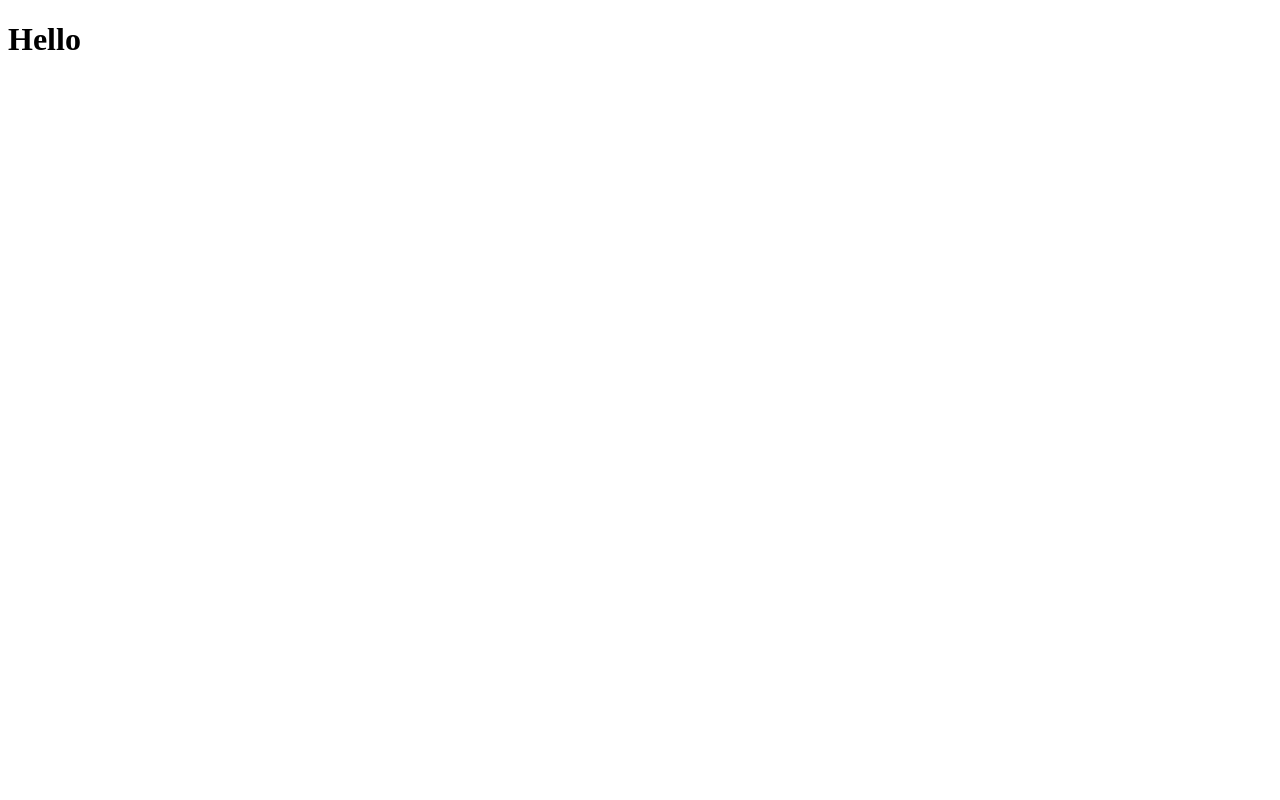
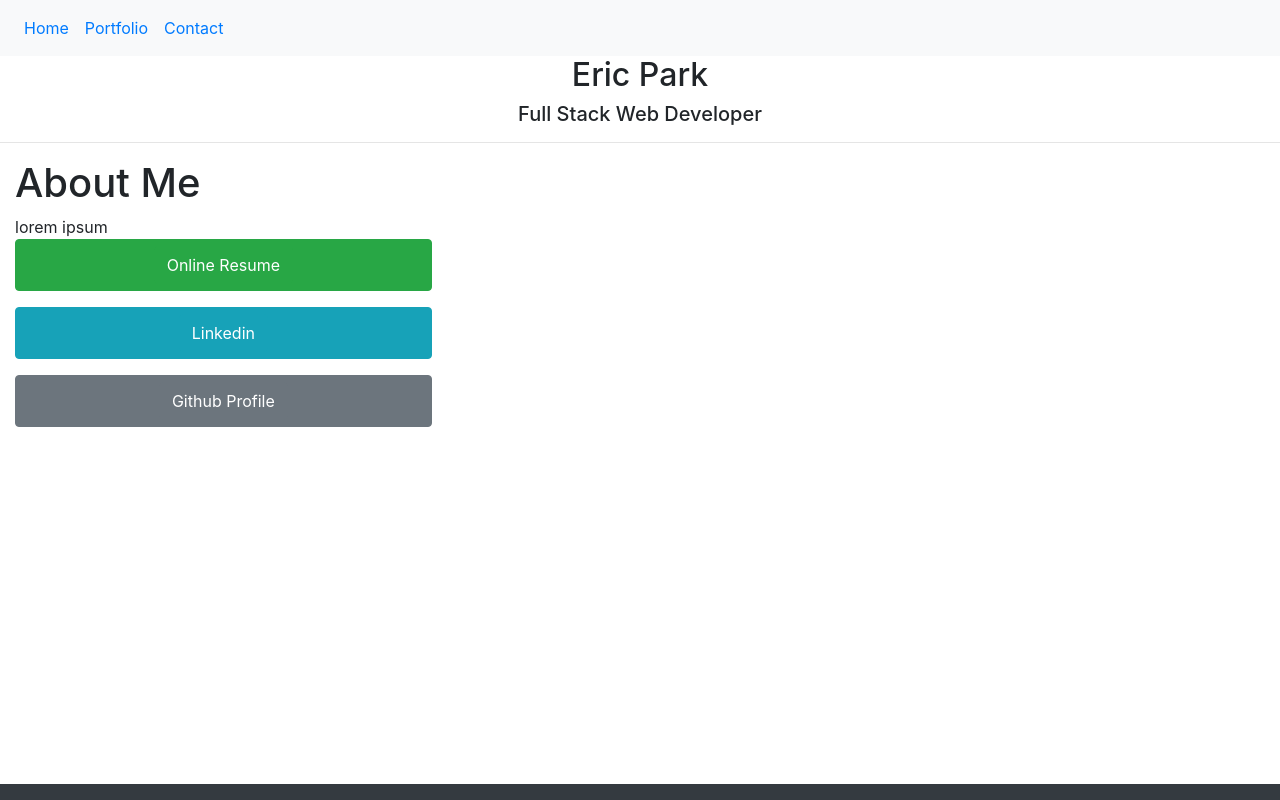
Before and after one commit to E-Park8/portfolio, a React (Create React App) app: page /ericparkportfolio in a window 1280 px wide. Built offline with nearby package versions, Linux system fonts and the light colour scheme.

Commit message:
fixed contact page

```diff
--- a/package.json
+++ b/package.json
@@ -6,9 +6,12 @@
     "@testing-library/jest-dom": "^5.11.5",
     "@testing-library/react": "^11.1.0",
     "@testing-library/user-event": "^12.1.10",
+    "bootstrap": "^4.5.3",
     "react": "^17.0.1",
     "react-dom": "^17.0.1",
+    "react-router-dom": "^5.2.0",
     "react-scripts": "4.0.0",
+    "reactstrap": "^8.6.0",
     "web-vitals": "^0.2.4"
   },
   "scripts": {
--- a/src/App.js
+++ b/src/App.js
@@ -1,10 +1,62 @@
+import React, { useState } from 'react'
+import { BrowserRouter as Router, Switch, Route, Link } from 'react-router-dom'
+import Home from './pages/Home'
+import Portfolio from './pages/Portfolio'
+import Contact from './pages/Contact'
+import {
+  Collapse,
+  Navbar,
+  NavbarToggler,
+  Nav,
+  NavItem,
+  NavLink,
 
+} from 'reactstrap'
 
-function App() {
+const App = () => {
+  const [isOpen, setIsOpen] = useState(false);
+
+  const toggle = () => setIsOpen(!isOpen);
   return (
-   <>
-   <h1>Hello</h1>
-   </>
+    <Router>
+      <div>
+        <Navbar color="light" light expand="md">
+          <NavbarToggler onClick={toggle} />
+          <Collapse isOpen={isOpen} navbar>
+            <Nav className="mr-auto" navbar>
+              <NavItem>
+                <NavLink><Link to='/ericparkportfolio/'>Home</Link></NavLink>
+              </NavItem>
+              <NavItem>
+                <NavLink><Link to='/ericparkportfolio/portfolio'>Portfolio</Link></NavLink>
+              </NavItem>
+              <NavItem>
+                <NavLink><Link to='/ericparkportfolio/contact'>Contact</Link></NavLink>
+              </NavItem>
+            </Nav>
+          </Collapse>
+        </Navbar>
+        <Switch>
+          <Route exact path="/ericparkportfolio" component={Home} />
+          <Route path="/ericparkportfolio/portfolio" component={Portfolio} />
+          <Route path="/ericparkportfolio/contact" component={Contact} />
+        </Switch>
+      </div>
+
+      <footer className="fixed-bottom">
+
+      <Navbar color="dark" light expand="md">
+
+            <Nav className="mr-auto" navbar>
+              <NavItem>
+
+              </NavItem>
+            </Nav>
+        </Navbar>
+
+      </footer>
+
+    </Router>
   )
 }
 
--- a/src/index.js
+++ b/src/index.js
@@ -2,6 +2,7 @@ import React from 'react';
 import ReactDOM from 'react-dom';
 import App from './App';
 import reportWebVitals from './reportWebVitals';
+import 'bootstrap/dist/css/bootstrap.min.css'
 
 ReactDOM.render(
   <React.StrictMode>
--- /dev/null
+++ b/src/pages/Contact/Contact.js
@@ -0,0 +1,35 @@
+import React from 'react'
+import { Button, Form, FormGroup, Label, Input, Container } from 'reactstrap'
+
+const Contact = () => {
+  return (
+    <Container>
+      <Form className="row">
+        <section className="col-md-2"></section>
+        <section id="content" className="text-center col-md-8">
+          <h1>Contact</h1>
+          <hr />
+          <p>If you'd like to get in touch, you may contact me through:</p>
+          <p><a href ="mailto:epark0995@gmail.com">Email</a></p>
+          <p> <a href="tel:562-519-8425">(562)-519-8425</a></p>
+          <p>Thank you!</p>
+          {/* <FormGroup className="form-group">
+            <Label htmlFor="exampleFormControlInput1">Name</Label>
+            <Input type="email" className="form-control" id="exampleFormControlInput1" placeholder="Type Full Name Here" />
+          </FormGroup>
+          <FormGroup className="form-group">
+            <Label htmlFor="exampleFormControlInput1">Email address</Label>
+            <Input type="email" className="form-control" id="exampleFormControlInput1" placeholder="name@example.com" />
+          </FormGroup>
+          <FormGroup className="form-group">
+            <Label htmlFor="exampleFormControlTextarea1">Message</Label>
+            <textarea className="form-control" id="exampleFormControlTextarea1" rows="3" placeholder="Want to talk? Send me a message!"></textarea>
+          </FormGroup>
+          <Button id="Submit" className="btn btn-success" type="submit">Submit</Button> */}
+        </section>
+      </Form>
+    </Container>
+  )
+}
+
+export default Contact
--- /dev/null
+++ b/src/pages/Contact/index.js
@@ -0,0 +1 @@
+export { default } from './Contact.js'
--- /dev/null
+++ b/src/pages/Home/Home.js
@@ -0,0 +1,28 @@
+import React from 'react'
+import '../../style.css'
+import { Button } from  'reactstrap'
+
+const Home = () => {
+  return (
+      <>
+    <h2 className='myName'>Eric Park</h2>
+    <h5 className='jobTitle'>Full Stack Web Developer</h5>
+    <hr/>
+    <div>
+    <section className="col-12">
+                        <h1>About Me</h1>
+                        <p>
+                            lorem ipsum
+                            <br/>
+                            <p><Button className='col-4' color="success"><a href="https://docs.google.com/document/d/1fhR-W9pTb3rxZCmACeilp7PmBP4LjCNYnFZe8KachOY/edit?usp=sharing" className="btn btn-success" target='_blank'> Online Resume</a></Button></p>
+                            <p><Button className='col-4' color ='info'><a href="https://www.linkedin.com/in/eric-park-7122821b6/" className="btn btn-info" target='_blank'>Linkedin</a></Button></p>
+                            <p><Button className='col-4' color ='secondary'><a href="https://github.com/E-Park8" className="btn btn-secondary" target='_blank'>Github Profile</a></Button> </p>
+                        </p>
+
+                    </section>
+    </div>
+    </>
+  )
+}
+
+export default Home
--- /dev/null
+++ b/src/pages/Home/index.js
@@ -0,0 +1 @@
+export { default } from './Home.js'
--- /dev/null
+++ b/src/pages/Portfolio/Portfolio.js
@@ -0,0 +1,9 @@
+import React from 'react'
+
+const Portfolio = () => {
+    return (
+        <h1>Apps and Projects</h1>
+    )
+}
+
+export default Portfolio
--- /dev/null
+++ b/src/pages/Portfolio/index.js
@@ -0,0 +1 @@
+export { default } from './Portfolio.js'
--- /dev/null
+++ b/src/style.css
@@ -0,0 +1,8 @@
+.myName {
+    text-align: center;
+}
+
+
+.jobTitle {
+    text-align: center;
+}
```
Also changed, not shown: 2 other files (tests, documents, lock files or other folders).
